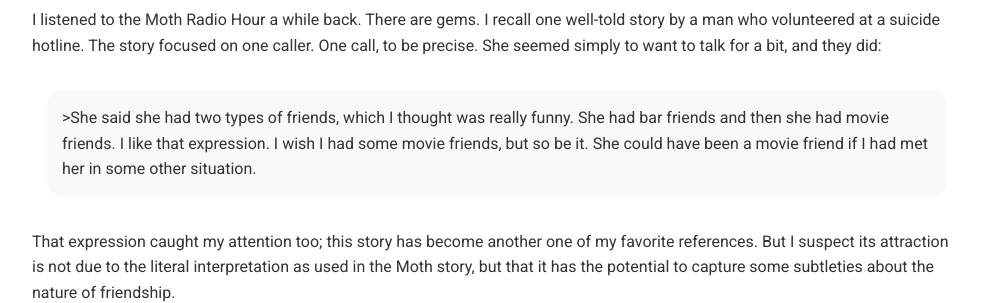
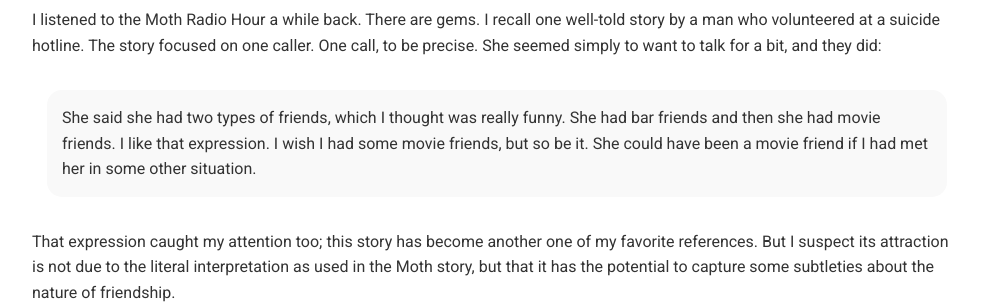
Before and after one commit to overheardonearth/overheardonearth.github.io, a Jekyll site: the page built from _posts/2019-08-11-bar-friends-and-movie-friends.html, in a window 1280 px wide. Shown: the part 254-557 px from the top of the page, without its empty margins (143-1136 px from the left). Built offline with Jekyll 4.4.1, drawn with Linux system fonts in a browser that asks for light colours; comment, search, counter and statistics services are not loaded.

Commit message:
Update 2019-08-11-bar-friends-and-movie-friends.html

```diff
--- a/_posts/2019-08-11-bar-friends-and-movie-friends.html
+++ b/_posts/2019-08-11-bar-friends-and-movie-friends.html
@@ -8,7 +8,7 @@ I listened to the Moth Radio Hour a while back. There are gems. I recall one wel
 
 The story focused on one caller. One call, to be precise. She seemed simply to want to talk for a bit, and they did:
 
-<div class="media"<p>>She said she had two types of friends, which I thought was really funny. She had bar friends and then she had movie friends. I like that expression. I wish I had some movie friends, but so be it. She could have been a movie friend if I had met her in some other situation.</div>
+<div class="media"<p>She said she had two types of friends, which I thought was really funny. She had bar friends and then she had movie friends. I like that expression. I wish I had some movie friends, but so be it. She could have been a movie friend if I had met her in some other situation.</div>
 
 That expression caught my attention too; this story has become another one of my favorite references. But I suspect its attraction is not due to the literal interpretation as used in the Moth story, but that it has the potential to capture some subtleties about the nature of friendship.
 
```
